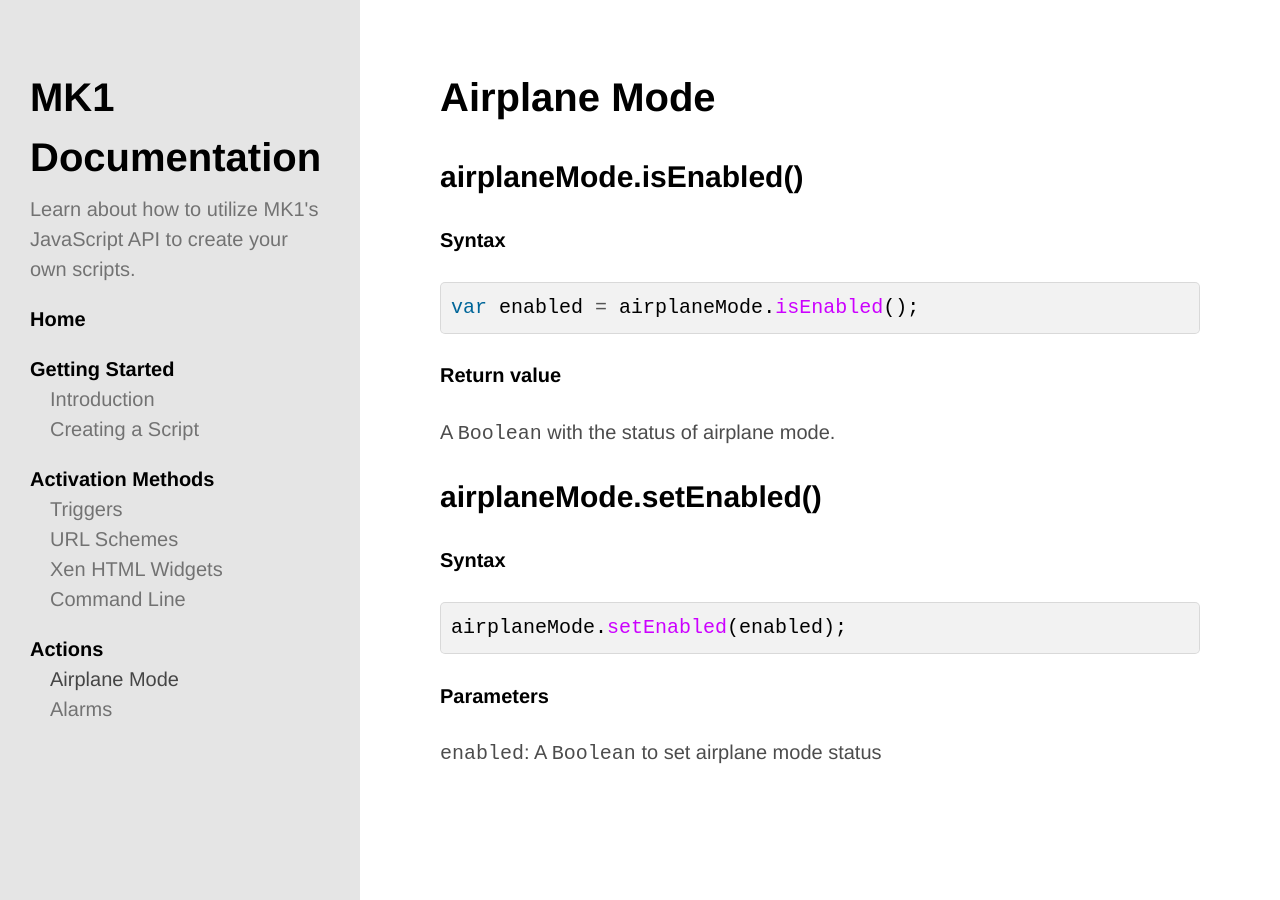
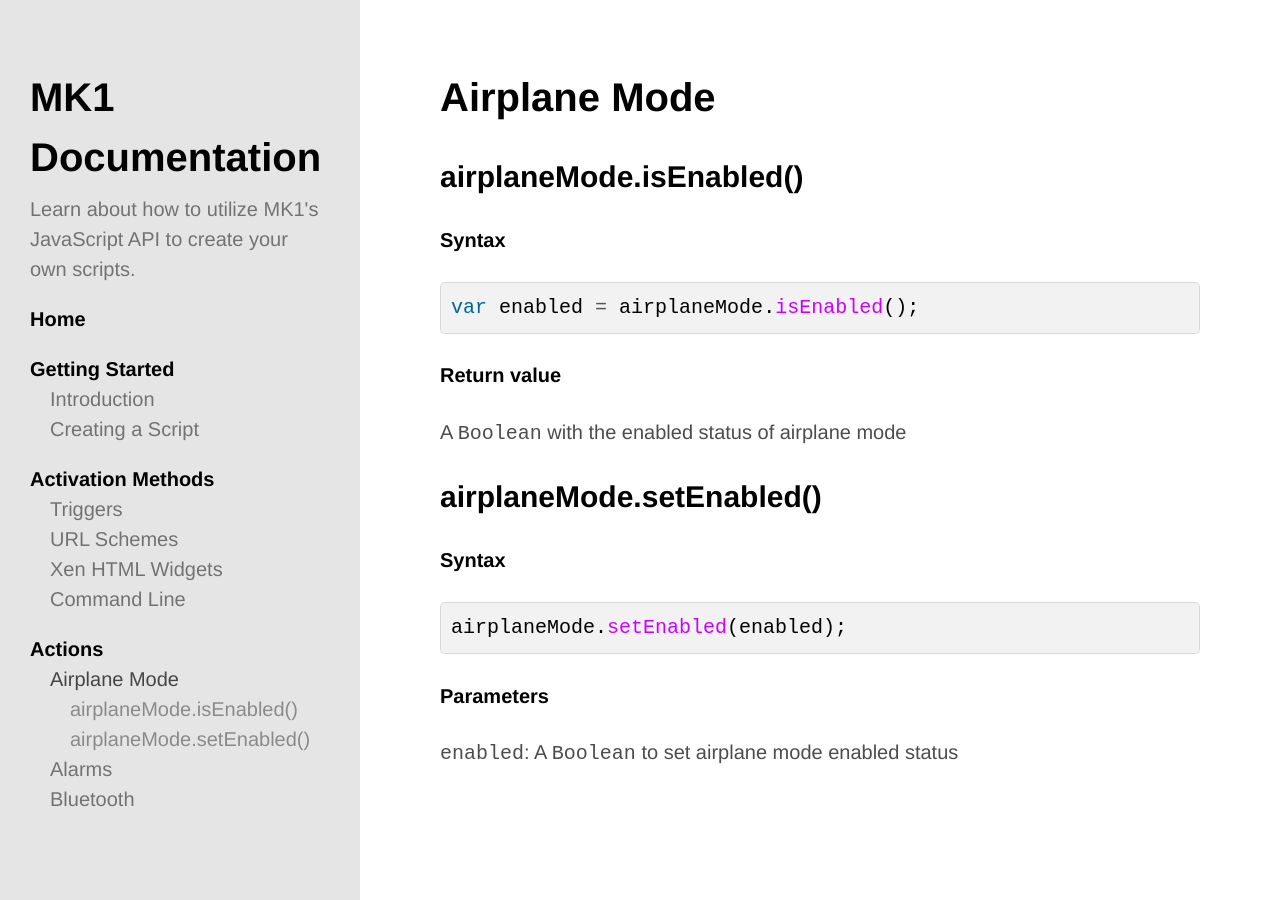
Before and after one commit to Skittyblock/MK1-Documentation, a Jekyll site: the page built from _docs/2 Actions/1 Airplane Mode.md, in a window 1280 px wide. Built offline with Jekyll 4.4.1, drawn with Linux system fonts in a browser that asks for light colours.

Commit message:
More actions & add sublinks

````diff
--- a/_docs/2 Actions/1 Airplane Mode.md
+++ b/_docs/2 Actions/1 Airplane Mode.md
@@ -3,6 +3,7 @@ layout: default
 title: Airplane Mode
 category: Actions
 permalink: /actions/airplane-mode
+sublinks: ["airplaneMode.isEnabled()", "airplaneMode.setEnabled()"]
 ---
 
 # Airplane Mode
@@ -13,7 +14,7 @@ var enabled = airplaneMode.isEnabled();
 ```
 
 #### Return value
-A `Boolean` with the status of airplane mode.
+A `Boolean` with the enabled status of airplane mode
 
 ## airplaneMode.setEnabled()
 #### Syntax
@@ -22,4 +23,4 @@ airplaneMode.setEnabled(enabled);
 ```
 
 #### Parameters
-`enabled`: A `Boolean` to set airplane mode status
+`enabled`: A `Boolean` to set airplane mode enabled status
--- a/_includes/sidebar.html
+++ b/_includes/sidebar.html
@@ -17,6 +17,12 @@
 					<a class="section{% if page.url == node.url %} active{% endif %}" href="{{ node.url }}">{{ node.title }}</a>
 				{%else%}
 					<a class="section-link{% if page.url == node.url %} active{% endif %}" href="{{ node.url }}">{{ node.title }}</a>
+					{% if page.url == node.url and node.sublinks %}
+						{% for sublink in node.sublinks %}
+							{% assign link = sublink | downcase | replace: " ", "-" | remove: "." | remove: "()" %}
+							<a class="section-sublink" href="#{{ link }}">{{ sublink }}</a>
+						{% endfor %}
+					{% endif %}
 				{%endif%}
 			{%endfor%}
 		{%endfor%}
--- a/css/docs.css
+++ b/css/docs.css
@@ -57,6 +57,7 @@ a:hover, a:focus {
 	padding: 2rem 1rem;
 	color: #000;
 	background-color: rgba(0,0,0,.1);
+	overflow-y: scroll;
 }
 @media (min-width: 48em) {
 	.sidebar {
@@ -101,6 +102,11 @@ a:hover, a:focus {
 }
 .sidebar .section-link.active {
 	color: rgba(0,0,0,.7);
+}
+
+.sidebar .section-sublink {
+	color: rgba(0,0,0,.4);
+	margin-left: 40px;
 }
 
 
@@ -179,6 +185,9 @@ pre.highlight {
 	.sidebar .section-link.active {
 		color: rgba(255,255,255,.7);
 	}
+	.sidebar .section-sublink {
+		color: rgba(255,255,255,.4);
+	}
 	.content p {
 		color: rgba(255,255,255,.7);
 	}
````
Also changed, not shown: _docs/2 Actions/2 Alarms.md (+100 -3 lines), _docs/2 Actions/Bluetooth.md (added, +96 -0 lines).
